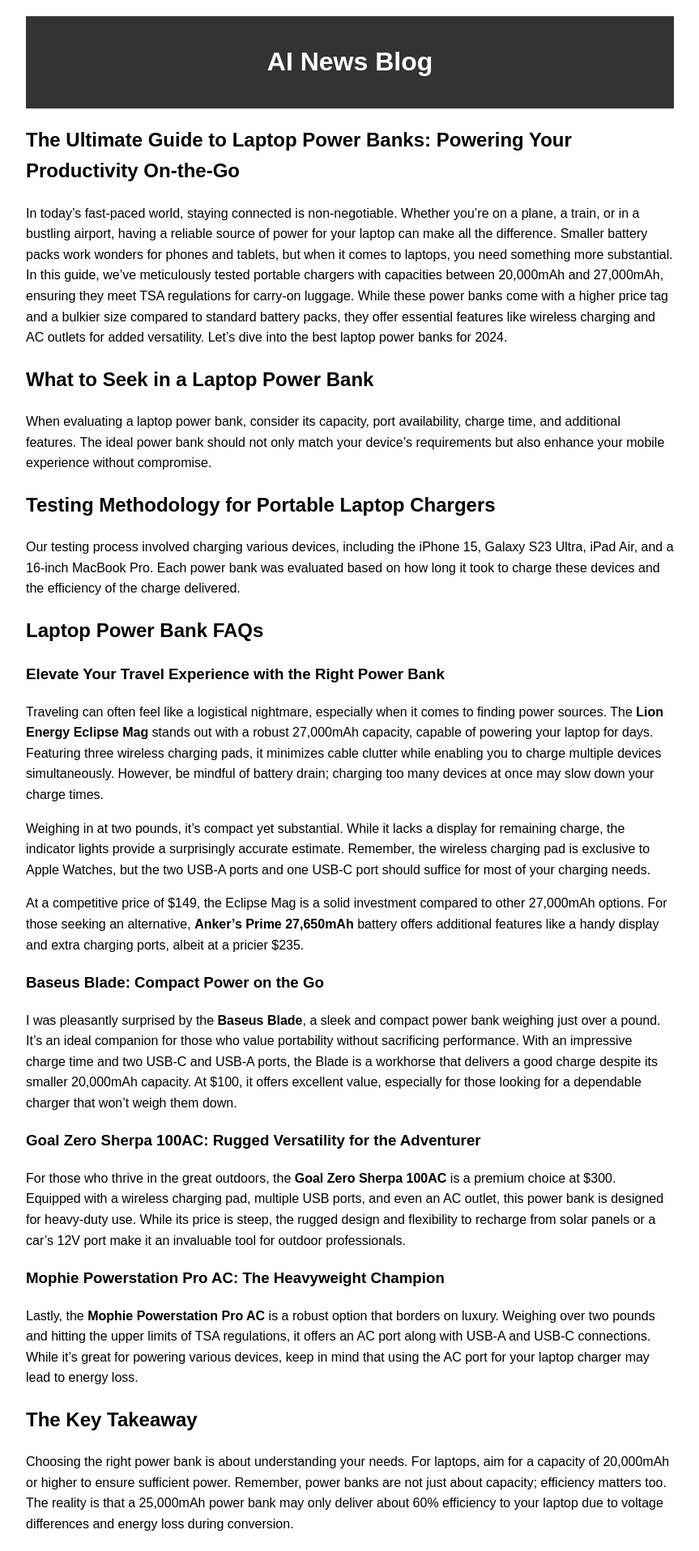
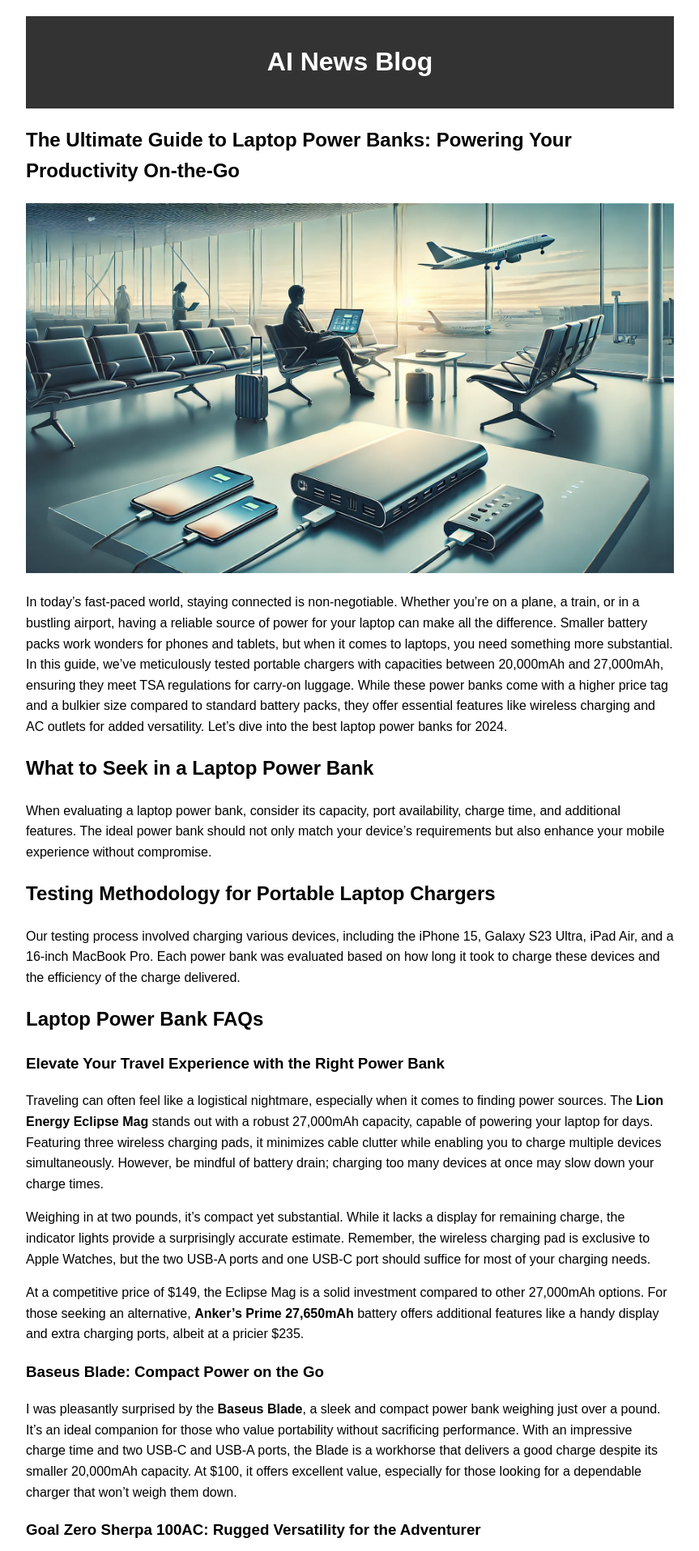
Before and after one commit to aiassistantnews/aiassistantnews.github.io, a Jekyll site: the page built from _posts/2024-11-23-best-laptop-power-bank-120040388-html.md, in a window 1280 px wide. Shown: the top 1916 px of the page at 81% size, without its empty margins (208-1071 px from the left). Built offline with Jekyll 4.4.1, drawn with Linux system fonts in a browser that asks for light colours; our own code applies the rules of GitHub Pages for plain Markdown files.

Commit message:
Add image to article: The Ultimate Guide to Laptop Power Banks

```diff
--- a/_posts/2024-11-23-best-laptop-power-bank-120040388-html.md
+++ b/_posts/2024-11-23-best-laptop-power-bank-120040388-html.md
@@ -1,4 +1,6 @@
 # The Ultimate Guide to Laptop Power Banks: Powering Your Productivity On-the-Go
+
+!["Microsoft Recall illustration"](/assets/images/best-laptop-power-bank.webp){:width="100%"}
 
 In today's fast-paced world, staying connected is non-negotiable. Whether you're on a plane, a train, or in a bustling airport, having a reliable source of power for your laptop can make all the difference. Smaller battery packs work wonders for phones and tablets, but when it comes to laptops, you need something more substantial. In this guide, we've meticulously tested portable chargers with capacities between 20,000mAh and 27,000mAh, ensuring they meet TSA regulations for carry-on luggage. While these power banks come with a higher price tag and a bulkier size compared to standard battery packs, they offer essential features like wireless charging and AC outlets for added versatility. Let’s dive into the best laptop power banks for 2024.
 
```
Also changed, not shown: assets/images/best-laptop-power-bank.webp (added).
